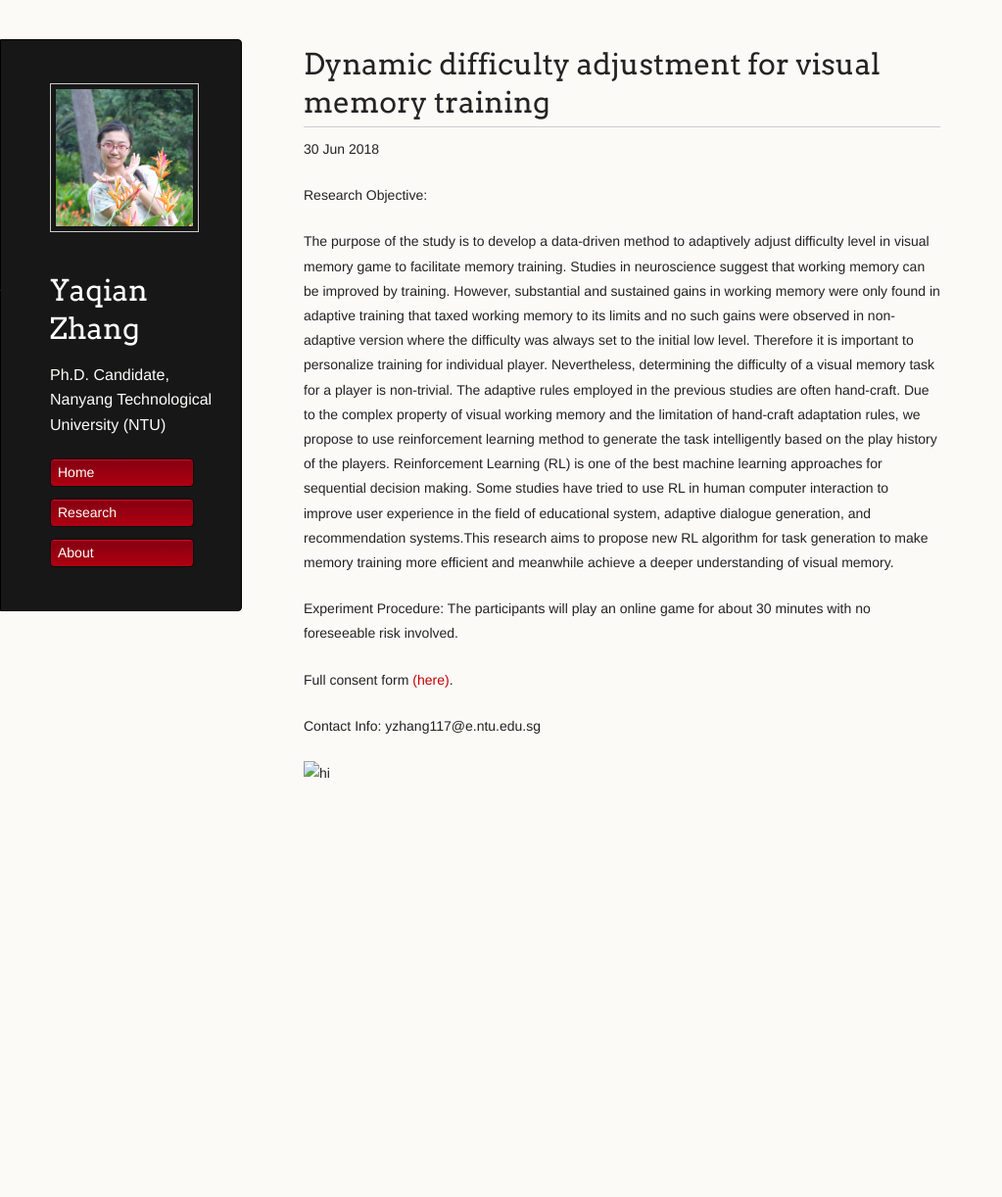
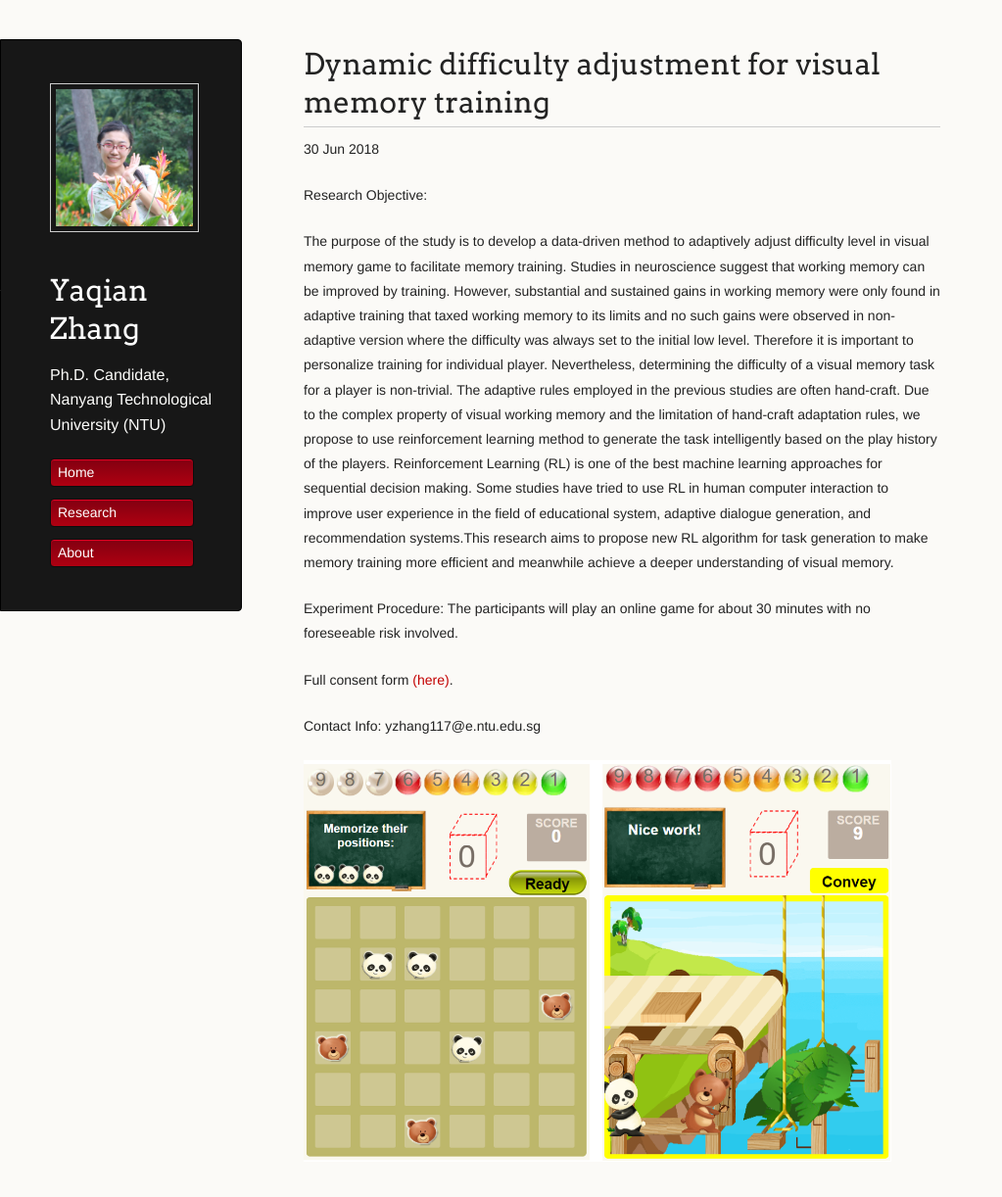
Before and after one commit to YaqianZhang/yaqianzhang.github.io, a Jekyll site: the page built from _posts/2018-06-30-difficulty-adjustment-for-visual-memory-training.md, in a window 1280 px wide and 1258 px high. Shown: the top 1222 px of the window at 98% size, without its empty margins (0-1023 px from the left). Built offline with Jekyll 4.4.1, drawn with Linux system fonts in a browser that asks for light colours.

Commit message:
Update 2018-06-30-difficulty-adjustment-for-visual-memory-training.md

```diff
--- a/_posts/2018-06-30-difficulty-adjustment-for-visual-memory-training.md
+++ b/_posts/2018-06-30-difficulty-adjustment-for-visual-memory-training.md
@@ -3,7 +3,7 @@ layout: post
 title: "Dynamic difficulty adjustment for visual memory training"
 date: 2018-06-30
 label: "Intelligent Tutoring Systems"
-imgstr: "../../images/images/MainGameScreen.png"
+imgstr: "{{site.baseurl}}/images/MainGameScreen.png"
 ---
 
 <b>Research Objective:</b>
@@ -19,4 +19,4 @@ The participants will play an online game for about 30 minutes with no foreseeab
 
 
 
-<img src="../../../../images/images/MainGameScreen.png" alt="hi" class="inline" width="600" />
+<img src="{{site.baseurl}}/images/MainGameScreen.png" alt="hi" class="inline" width="600" />
```
